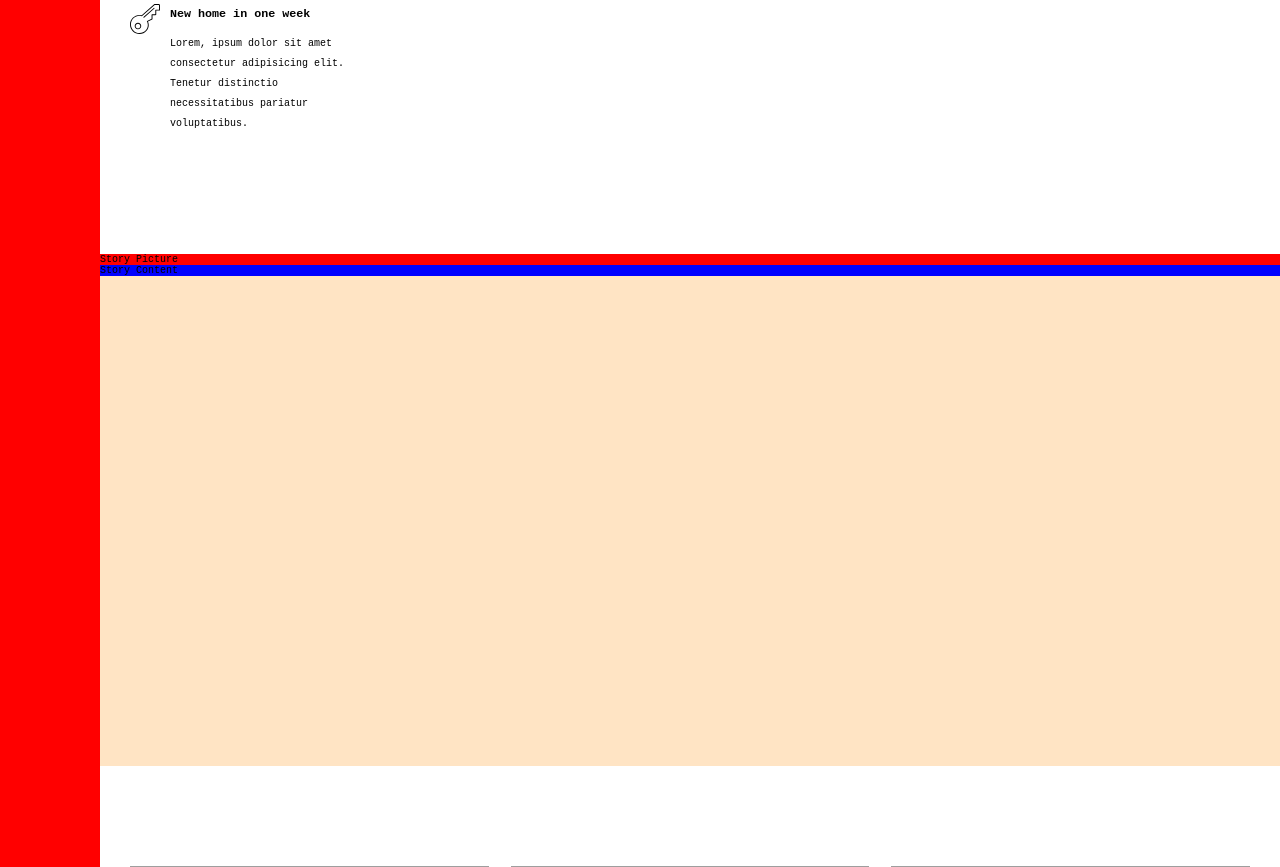
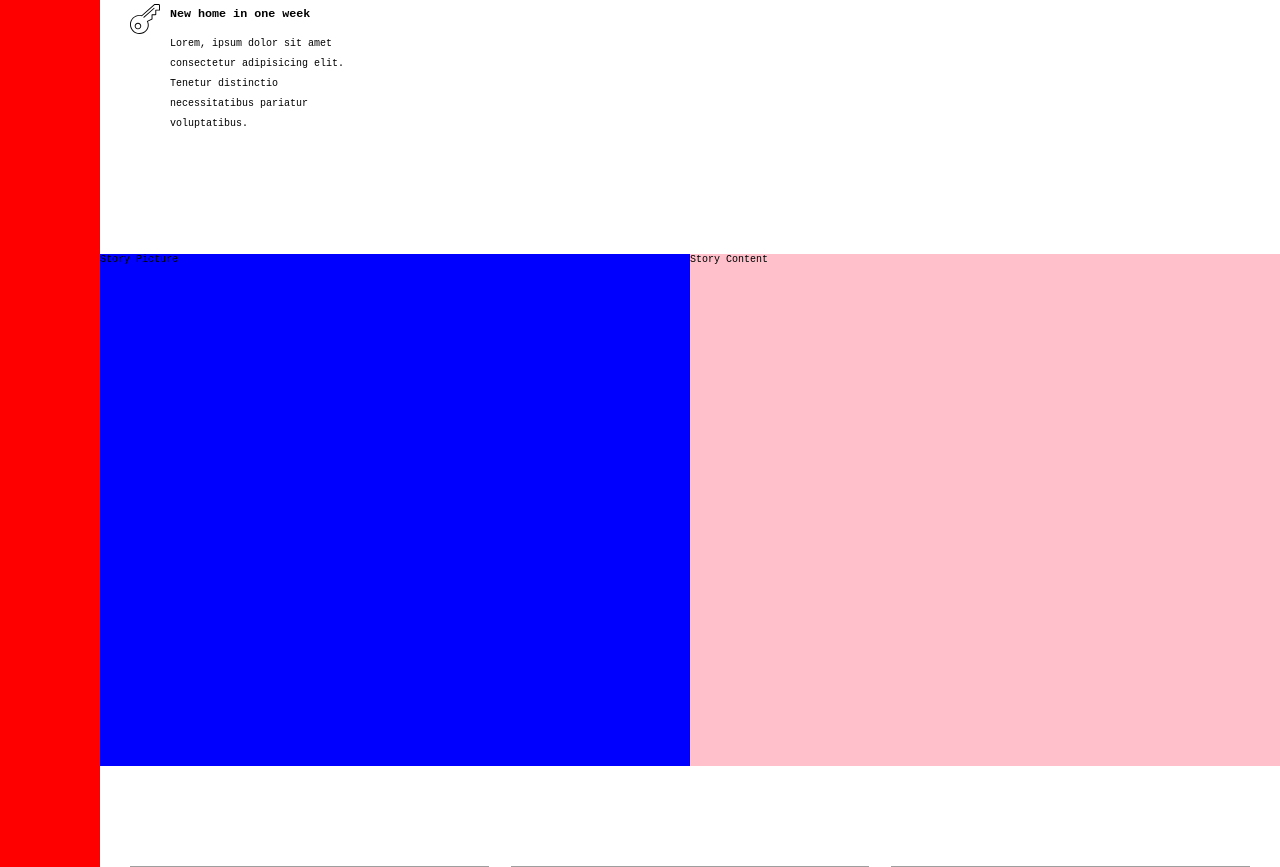
Before and after one commit to PrashrayaPanta/Real-estate-website, a PHP site: page / in a window 1280 px wide. Shown: the part 916-1783 px from the top of the page. Run offline with PHP 8.4, Linux system fonts and the light colour scheme; grey boxes are pictures that could not be loaded.

Commit message:
Make column sppaning the full start to certain cloumn end and next

```diff
--- a/index.css
+++ b/index.css
@@ -108,15 +108,15 @@ body {
   color: white;
 }
 
-.story {
-  background-color: bisque;
-  grid-column: full-start/full-end;
+.story__picture {
+  background-color: blue;
+  grid-column: full-start/col-end 4;
 }
-.story__picture {
-  background-color: red;
-}
+
 .story__content {
-  background-color: blue;
+  background-color: pink;
+  grid-column: 7/12;
+  grid-column: col-end 4/full-end;
 }
 
 .img__galleries {
--- a/index.html
+++ b/index.html
@@ -74,10 +74,10 @@
         </p>
       </div>
     </div>
-    <div class="story">
-      <div class="story__picture">Story Picture</div>
-      <div class="story__content">Story Content</div>
-    </div>
+
+    <div class="story__picture">Story Picture</div>
+    <div class="story__content">Story Content</div>
+
     <div class="homes">
       <div class="home">
         <img
--- a/sass/input.scss
+++ b/sass/input.scss
@@ -134,17 +134,33 @@ body {
   }
 }
 
-.story {
-  background-color: bisque;
-  grid-column: full-start / full-end;
+// .story {
+//   // background-color: bisque;
+//   // grid-column: full-start / full-end;
 
-  &__picture {
-    background-color: red;
-  }
+//   // display: grid;
 
-  &__content {
-    background-color: blue;
-  }
+//   &__pictures {
+//     // background-color: blue;
+//     background-color: pink;
+//   }
+
+//   &__content {
+//     background-color: blue;
+//   }
+// }
+
+.story__picture {
+  background-color: blue;
+
+  grid-column: full-start / col-end 4;
+}
+
+.story__content {
+  background-color: pink;
+  grid-column: 7/12;
+
+  grid-column: col-end 4 / full-end;
 }
 
 .img__galleries {
@@ -160,8 +176,6 @@ body {
 
 .footer .nav {
   list-style-type: none;
-
-  // background-color: red;
 
   display: grid;
 
```
Also changed, not shown: 1 other file.
